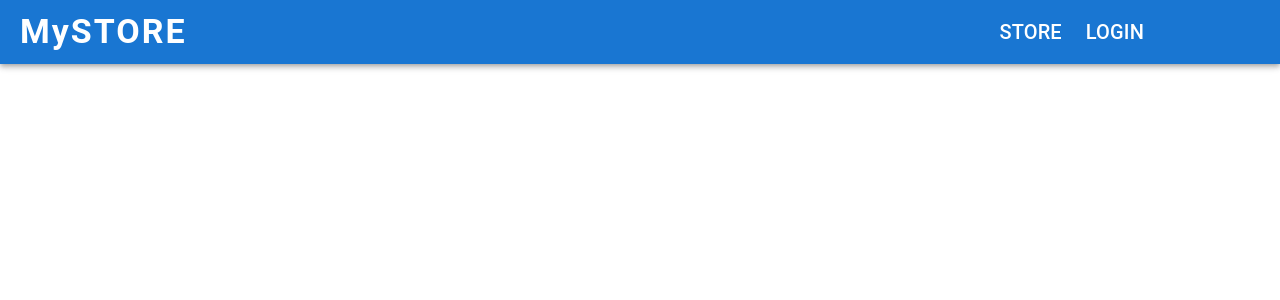
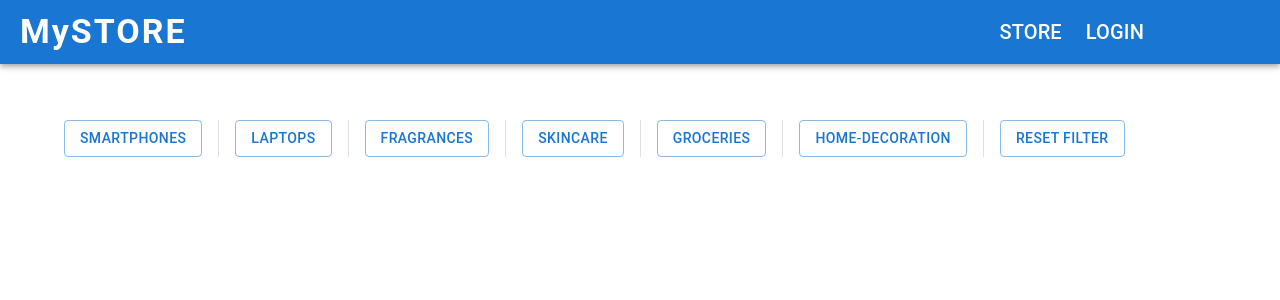
Before and after one commit to React-ITI-Projects/lab1_material_ui, a React (Create React App) app: page / in a window 1280 px wide. Shown: the top 300 px of the page. Built offline with nearby package versions, Linux system fonts and the light colour scheme; some icons are missing.

Commit message:
Creating Categories and AddToCart buttons components

```diff
--- a/src/App.jsx
+++ b/src/App.jsx
@@ -1,10 +1,12 @@
 import "./App.css";
 import AppBarComp from "./components/AppBarComp";
+import CategoriesList from "./components/CategoriesList";
 
 function App() {
   return (
     <>
       <AppBarComp />
+      <CategoriesList />
     </>
   );
 }
--- /dev/null
+++ b/src/components/CategoriesList.jsx
@@ -0,0 +1,32 @@
+import CategoryButton from "./CategoryButton";
+import { Stack, Container, Divider } from "@mui/material";
+
+function CategoriesList() {
+  const categories = [
+    "SmartPhones",
+    "Laptops",
+    "Fragrances",
+    "Skincare",
+    "Groceries",
+    "Home-decoration",
+    "Reset Filter",
+  ];
+
+  return (
+    <Container maxWidth="lg" sx={{ mt: 7 }}>
+      <Stack
+        direction="row"
+        spacing={2}
+        divider={<Divider orientation="vertical" flexItem />}
+        useFlexGap
+        flexWrap="wrap"
+      >
+        {categories.map((category, index) => (
+          <CategoryButton key={index} name={category} />
+        ))}
+      </Stack>
+    </Container>
+  );
+}
+
+export default CategoriesList;
--- /dev/null
+++ b/src/components/CategoryButton.jsx
@@ -0,0 +1,18 @@
+import Button from "@mui/material/Button";
+
+function CategoryButton({ name }) {
+  return (
+    <>
+      <Button
+        color="primary"
+        onClick={() => alert("Button Clicked!")}
+        size="medium"
+        variant="outlined"
+      >
+        {name}
+      </Button>
+    </>
+  );
+}
+
+export default CategoryButton;
```
Also changed, not shown: src/components/AddToCartBtn.jsx (added, +20 -0 lines).
